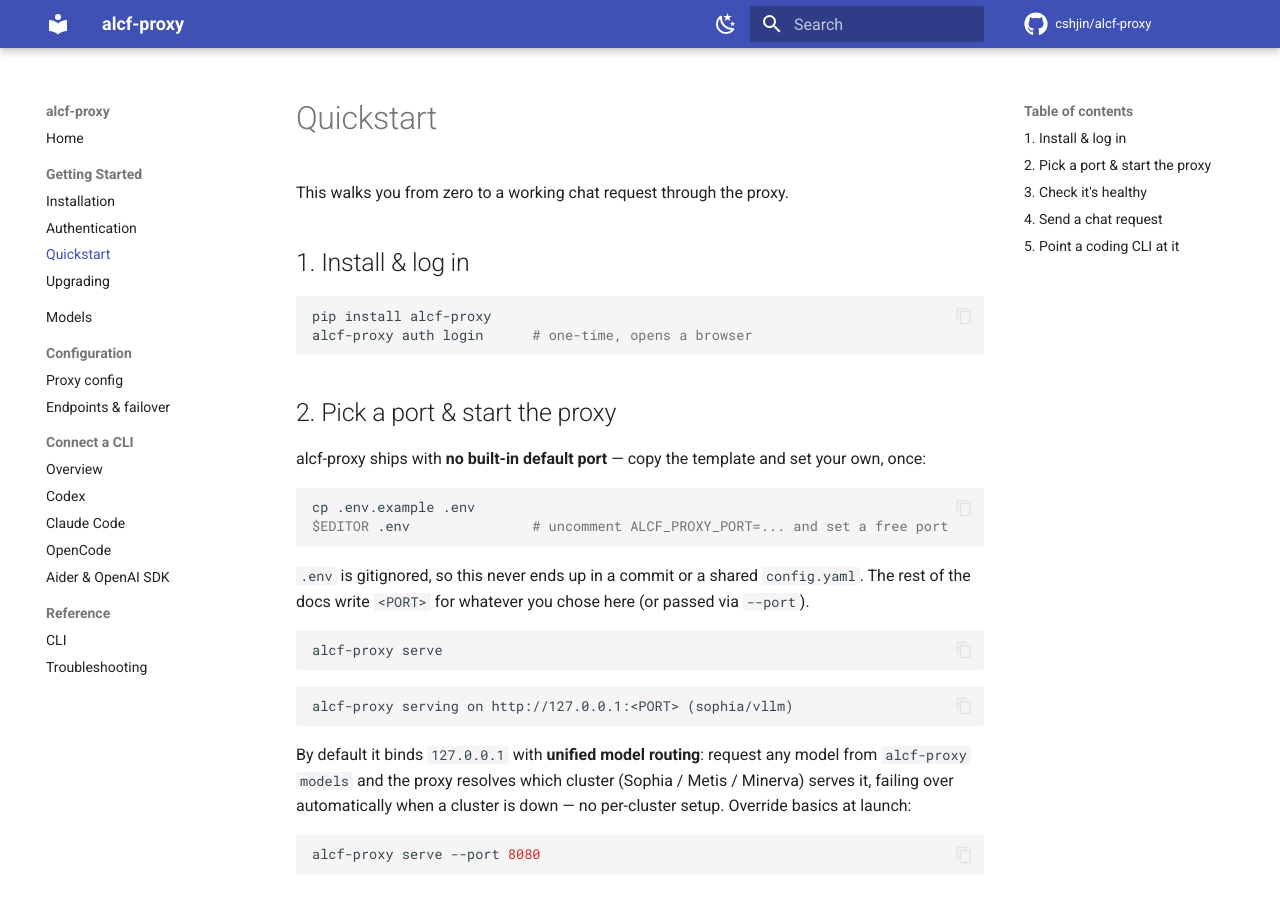
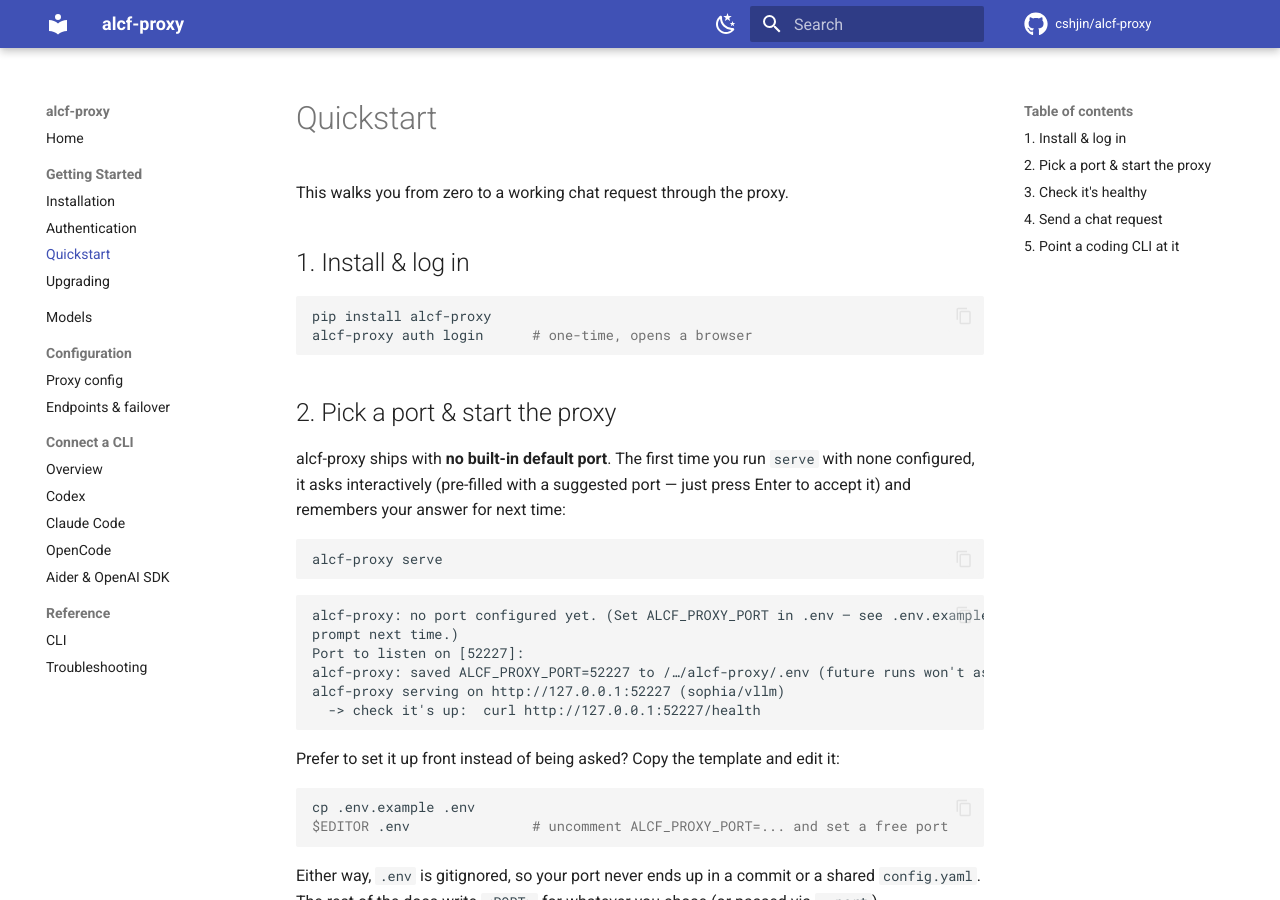
Before and after one commit to cshjin/alcf-proxy, an MkDocs documentation site: the page built from docs/quickstart.md, in a window 1280 px wide and 900 px high. Built offline with MkDocs 1.6.1 and Material for MkDocs 9.7.7, drawn with Linux system fonts in a browser that asks for light colours; comment, search, counter and statistics services are not loaded; some of the changed text lies outside the part shown.

Commit message:
v0.3.2: interactive first-run port prompt, curl health hint, non-11445 examples

````diff
--- a/config.example.yaml
+++ b/config.example.yaml
@@ -5,7 +5,7 @@
 # Precedence: CLI flags > env (ALCF_PROXY_*) > this file > built-in defaults.
 
 host: 127.0.0.1
-# port: 11445               # no built-in default; set ALCF_PROXY_PORT in .env instead (see
+# port: 52227               # no built-in default; set ALCF_PROXY_PORT in .env instead (see
                              # .env.example) so your port isn't baked into a committed file. You can
                              # still uncomment this line if you don't mind it living in config.yaml.
 cluster: sophia            # primary cluster (used by the fallback chain)
--- a/docs/quickstart.md
+++ b/docs/quickstart.md
@@ -11,23 +11,32 @@
 
 ## 2. Pick a port & start the proxy
 
-alcf-proxy ships with **no built-in default port** — copy the template and set your own, once:
+alcf-proxy ships with **no built-in default port**. The first time you run `serve` with none
+configured, it asks interactively (pre-filled with a suggested port — just press Enter to accept it)
+and remembers your answer for next time:
+
+```bash
+alcf-proxy serve
+```
+
+```text
+alcf-proxy: no port configured yet. (Set ALCF_PROXY_PORT in .env — see .env.example — to skip this
+prompt next time.)
+Port to listen on [52227]:
+alcf-proxy: saved ALCF_PROXY_PORT=52227 to /…/alcf-proxy/.env (future runs won't ask again).
+alcf-proxy serving on http://127.0.0.1:52227 (sophia/vllm)
+  -> check it's up:  curl http://127.0.0.1:52227/health
+```
+
+Prefer to set it up front instead of being asked? Copy the template and edit it:
 
 ```bash
 cp .env.example .env
 $EDITOR .env               # uncomment ALCF_PROXY_PORT=... and set a free port
 ```
 
-`.env` is gitignored, so this never ends up in a commit or a shared `config.yaml`. The rest of the
-docs write `<PORT>` for whatever you chose here (or passed via `--port`).
-
-```bash
-alcf-proxy serve
-```
-
-```text
-alcf-proxy serving on http://127.0.0.1:<PORT> (sophia/vllm)
-```
+Either way, `.env` is gitignored, so your port never ends up in a commit or a shared `config.yaml`.
+The rest of the docs write `<PORT>` for whatever you chose (or passed via `--port`).
 
 By default it binds `127.0.0.1` with **unified model routing**: request any model from
 `alcf-proxy models` and the proxy resolves which cluster (Sophia / Metis / Minerva) serves it,
--- a/pyproject.toml
+++ b/pyproject.toml
@@ -4,7 +4,7 @@
 
 [project]
 name = "alcf-proxy"
-version = "0.3.1"
+version = "0.3.2"
 description = "Standalone translating gateway for ALCF inference endpoints (OpenAI chat/responses, Anthropic messages)"
 readme = "README.md"
 license = {text = "MIT"}
````
Also changed, not shown: README.md (+20 -3 lines), docs/cli.md (+1 -1 lines), docs/configuration.md (+14 -2 lines), docs/upgrading.md (+18 -0 lines), 5 other files.
